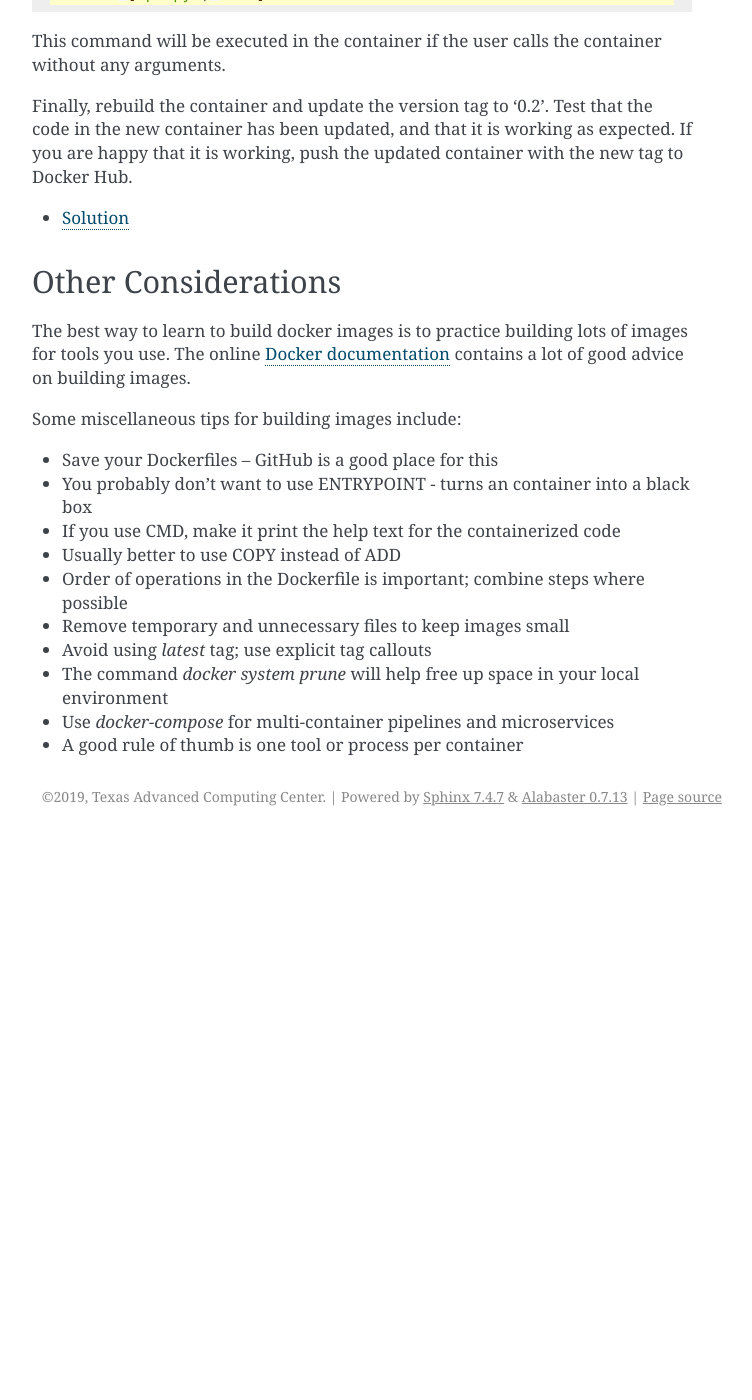
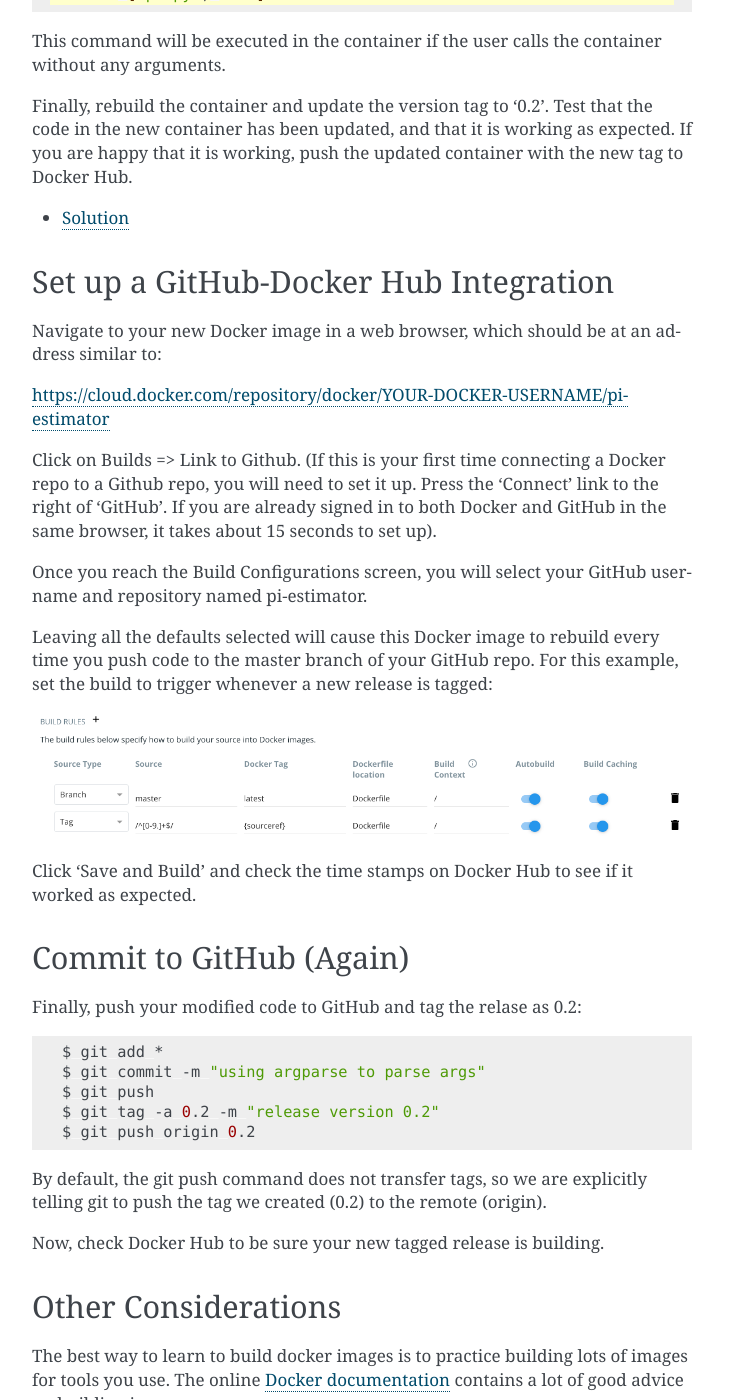
Before and after one commit to TACC/containers_at_tacc, a Sphinx documentation site: the page built from docs/containerize-your-code/share_your_image.rst, in a window 1280 px wide and 1400 px high, scrolled down 1922 px. Shown: the whole window, without its empty margins (388-1140 px from the left). Built offline with Sphinx 7.4.7, drawn with Linux system fonts in a browser that asks for light colours; before the commit the page ends 2758 px from its top, so only the background shows below that; some of the changed text lies outside the part shown.

Commit message:
adding part on docker-git integration

```diff
--- a/docs/containerize-your-code/share_your_image.rst
+++ b/docs/containerize-your-code/share_your_image.rst
@@ -116,6 +116,52 @@ the new tag to Docker Hub.
 
    solution
 
+Set up a GitHub-Docker Hub Integration
+--------------------------------------
+
+Navigate to your new Docker image in a web browser, which should be at an
+address similar to:
+
+https://cloud.docker.com/repository/docker/YOUR-DOCKER-USERNAME/pi-estimator
+
+Click on Builds => Link to Github. (If this is your first time connecting a
+Docker repo to a Github repo, you will need to set it up. Press the ‘Connect’
+link to the right of ‘GitHub’. If you are already signed in to both Docker
+and GitHub in the same browser, it takes about 15 seconds to set up).
+
+Once you reach the Build Configurations screen, you will select your GitHub
+username and repository named pi-estimator.
+
+Leaving all the defaults selected will cause this Docker image to rebuild
+every time you push code to the master branch of your GitHub repo. For this
+example, set the build to trigger whenever a new release is tagged:
+
+.. image:: ./docker-git-integration.png
+   :width: 800
+
+Click ‘Save and Build’ and check the time stamps on Docker Hub to see if it
+worked as expected.
+
+
+Commit to GitHub (Again)
+------------------------
+
+Finally, push your modified code to GitHub and tag the relase as 0.2:
+
+
+.. code-block:: bash
+
+   $ git add *
+   $ git commit -m "using argparse to parse args"
+   $ git push
+   $ git tag -a 0.2 -m "release version 0.2"
+   $ git push origin 0.2
+
+By default, the git push command does not transfer tags, so we are explicitly
+telling git to push the tag we created (0.2) to the remote (origin).
+
+Now, check Docker Hub to be sure your new tagged release is building.
+
 
 Other Considerations
 --------------------
```
Also changed, not shown: docs/containerize-your-code/docker-git-integration.png (added).
